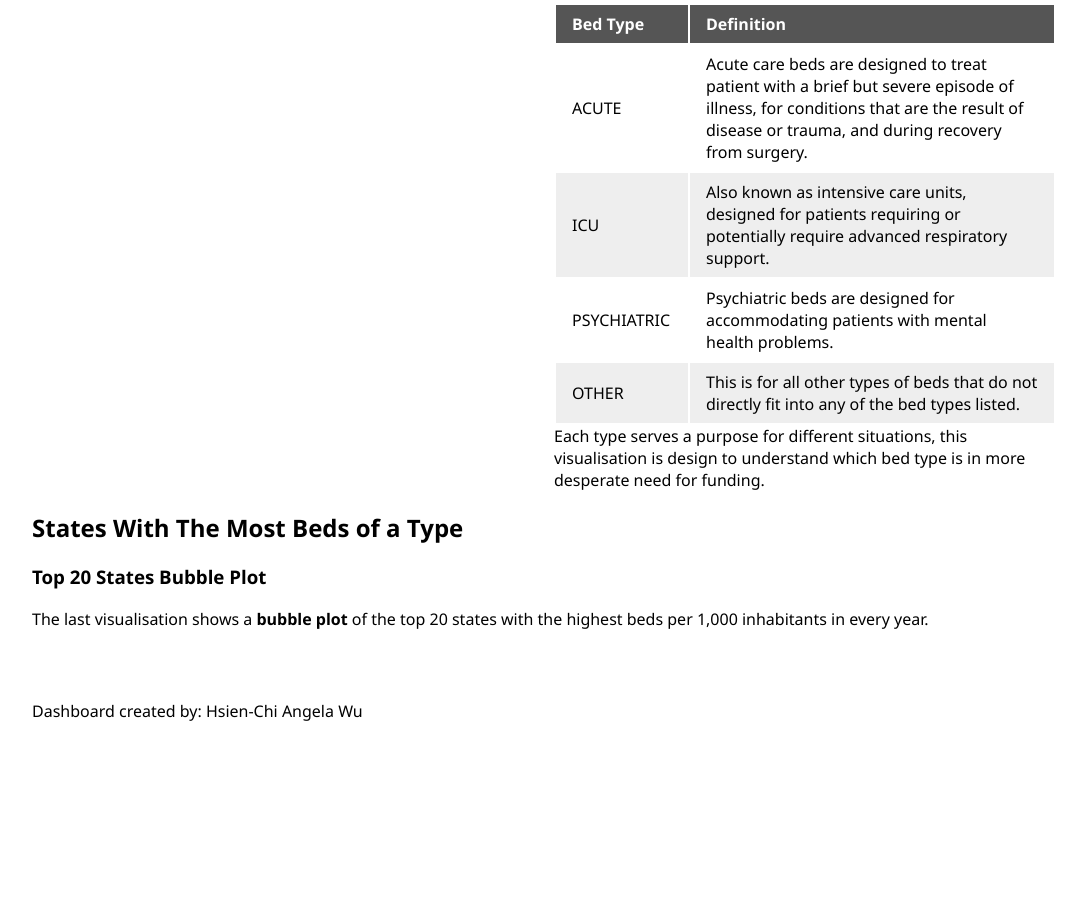
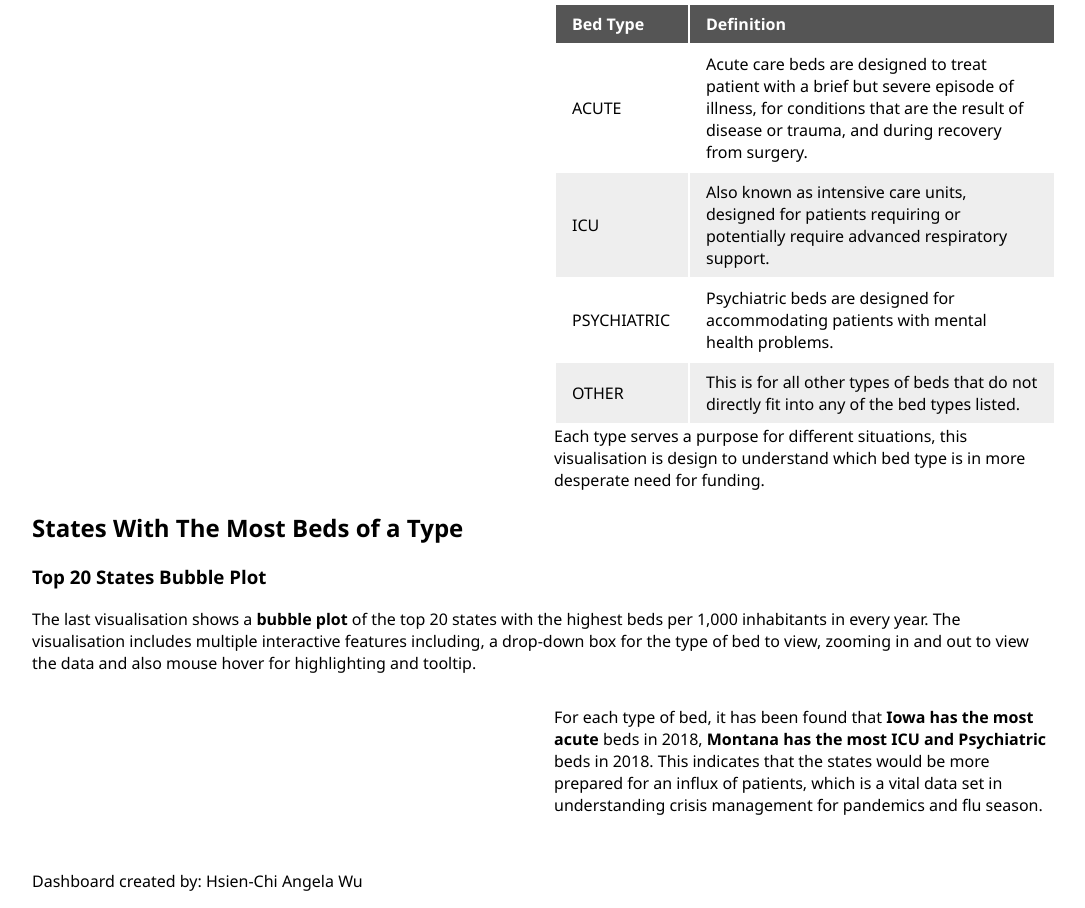
Before and after one commit to hwuu0028/Assignment2, a plain HTML site: page index.html in a window 1280 px wide. Shown: the part 605-1513 px from the top of the page, without its empty margins (96-1181 px from the left). Before the commit the page ends 1343 px from the top, so only its background shows below. Drawn offline with Linux system fonts and the light colour scheme; a script that the page names is missing.

Commit message:
Update index.html

```diff
--- a/index.html
+++ b/index.html
@@ -79,7 +79,8 @@
 </div>
 <h2>States With The Most Beds of a Type</h2>
 <h3>Top 20 States Bubble Plot</h3>
-<p>The last visualisation shows a <b>bubble plot</b> of the top 20 states with the highest beds per 1,000 inhabitants in every year.
+<p>The last visualisation shows a <b>bubble plot</b> of the top 20 states with the highest beds per 1,000 inhabitants in every year. The visualisation includes multiple interactive features including,
+    a drop-down box for the type of bed to view, zooming in and out to view the data and also mouse hover for highlighting and tooltip.
 </p>
 <div class="grid-container">
     <div class="grid-child red">
@@ -87,6 +88,8 @@
     </div>
     <div class="grid-child blue">
         <p>
+            For each type of bed, it has been found that <b>Iowa has the most acute</b> beds in 2018, <b>Montana has the most ICU and Psychiatric</b> beds in 2018.
+            This indicates that the states would be more prepared for an influx of patients, which is a vital data set in understanding crisis management for pandemics and flu season.
         </p>
     </div>
 
```
